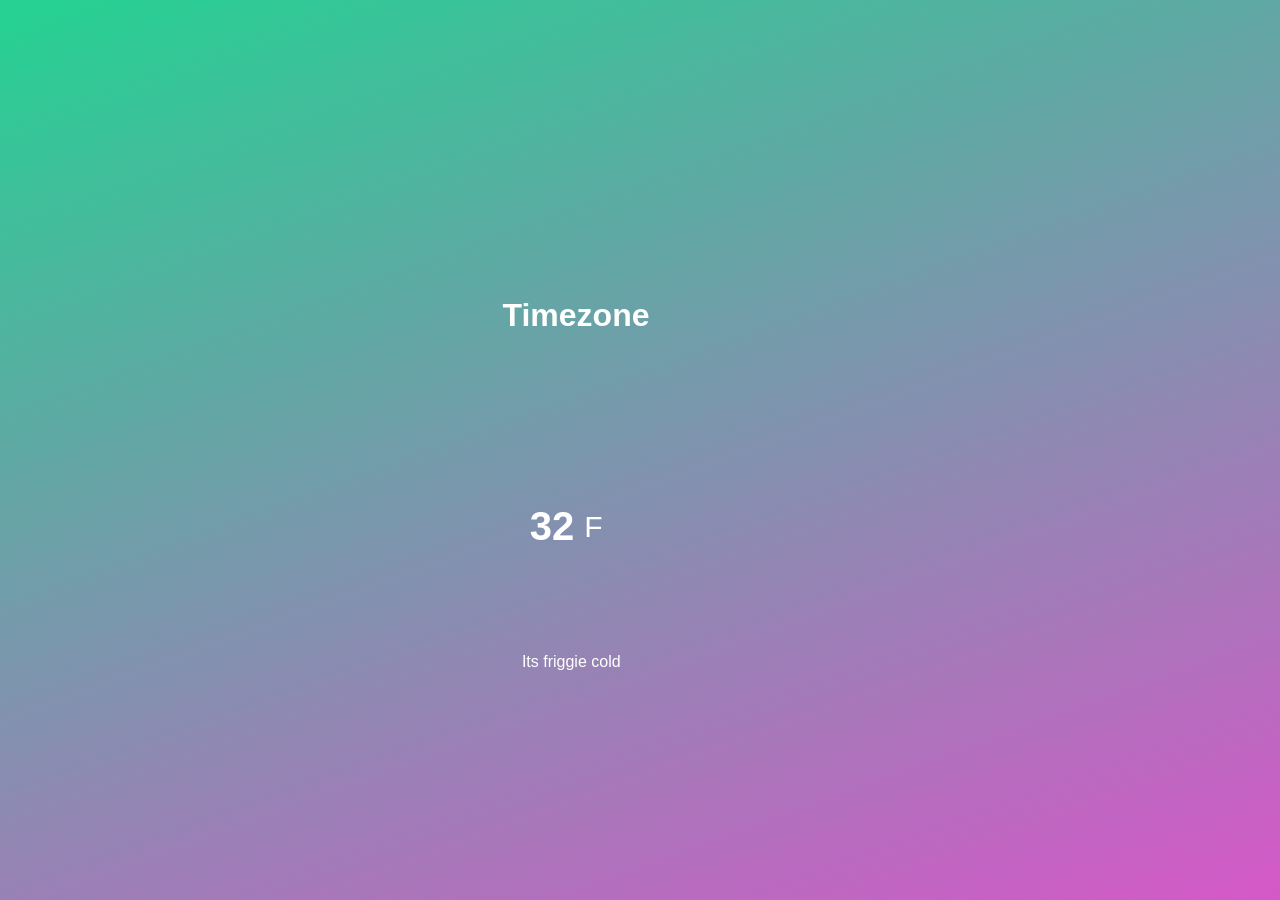
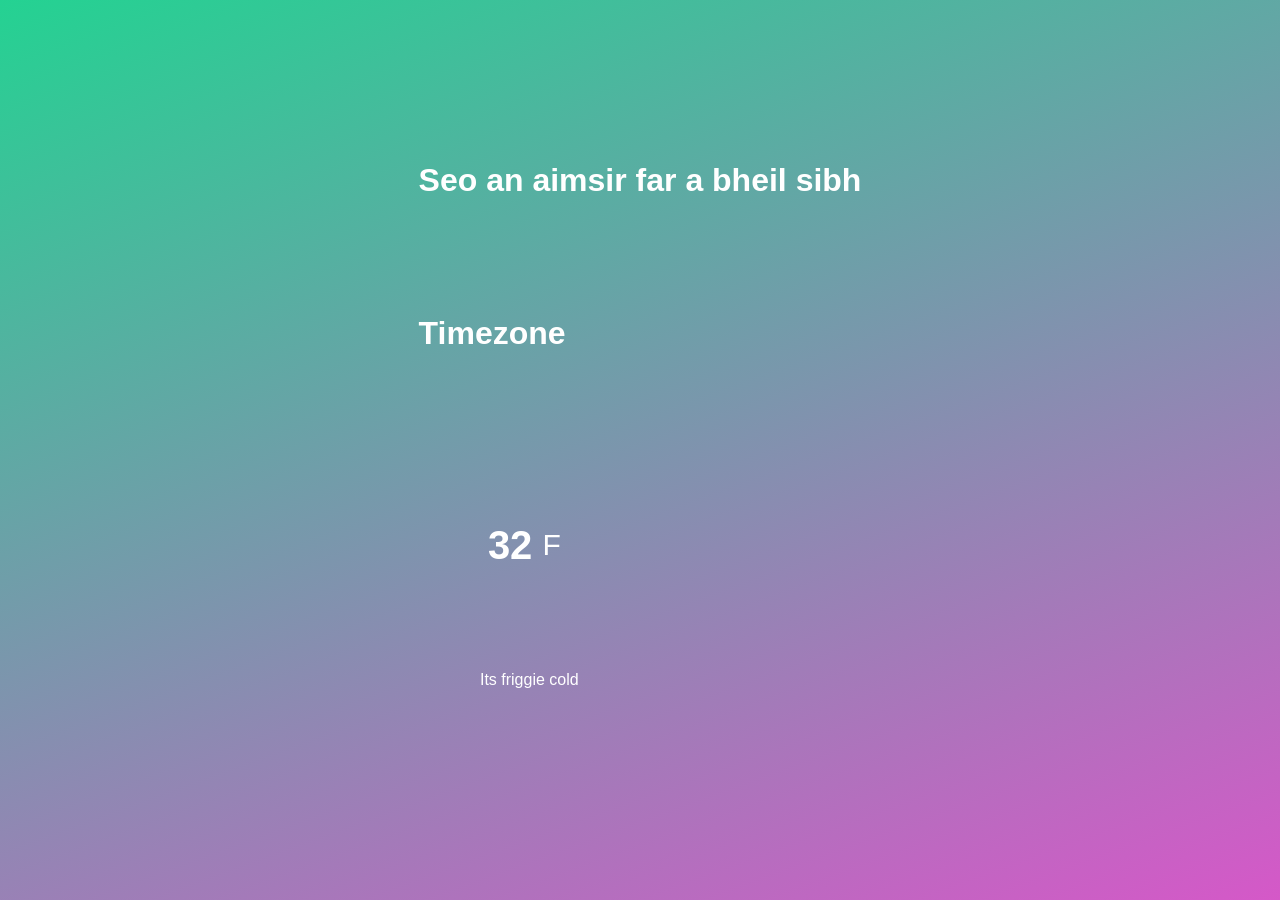
Before and after one commit to angeidheal/aimsir, a Jekyll site: the page built from index.html, in a window 1280 px wide. Built offline with Jekyll 4.4.1, drawn with Linux system fonts in a browser that asks for light colours; a script that is not in the unit is left out.

Commit message:
Update index.html

```diff
--- a/index.html
+++ b/index.html
@@ -2,6 +2,9 @@
 layout: default
 title: Dachaigh
 ---
+
+
+<h1>Seo an aimsir far a bheil sibh</h1>
 
 <div class="location">
     <h1 class="location-timezone">Timezone</h1>
```
